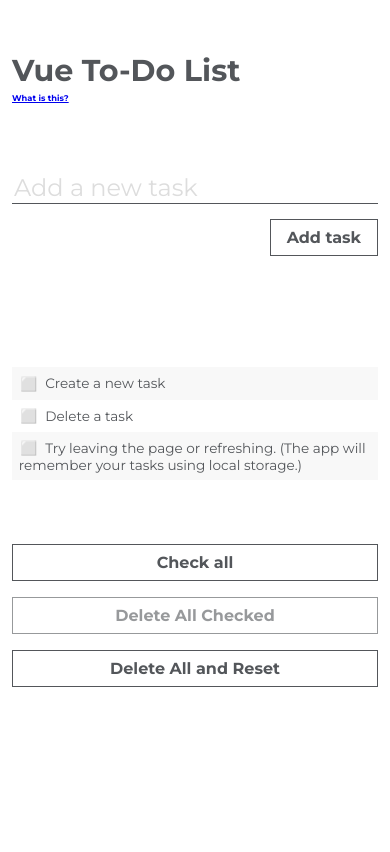
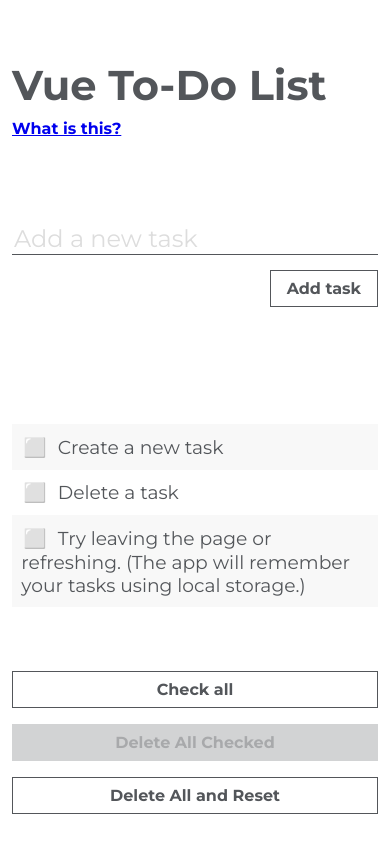
Before and after one commit to josh-collinsworth/vue-to-do-list, a Vue app: page / in a window 390 px wide. Shown: the top 852 px of the page. Built offline with nearby package versions, Linux system fonts and the light colour scheme.

Commit message:
Responsive touchups
Smoother animation for explanation; better mobile experience. Minor appearance flourishes.

```diff
--- a/src/App.vue
+++ b/src/App.vue
@@ -7,7 +7,7 @@
     <Explanation />
     <NewTaskEntry :todos="this.tasks"/>
     <TaskList :todos="this.tasks" @removeTask="this.deleteTask" @changeChecked="this.changeChecked" />
-    <ButtonBar @selectAll="selectAll" @deleteAllChecked="deleteAllChecked" @deleteAll="deleteAll" :allAreChecked="this.allAreChecked()" :anyAreChecked="this.getAnyChecked()"/>
+    <ButtonBar :allAreChecked="this.allAreChecked()" :anyAreChecked="this.getAnyChecked()" @selectAll="selectAll" @deleteAllChecked="deleteAllChecked" @deleteAll="deleteAll"/>
   </div>
 </template>
 
@@ -48,7 +48,6 @@ export default {
   methods: {
     updateLocalStorage: function(){
       localStorage.setItem('vueToDoList', JSON.stringify(this.tasks));
-      console.log(this.anyAreChecked());
     },
     selectAll: function(){
       const inputs = document.querySelectorAll('#app input[type="checkbox"]');
@@ -116,11 +115,11 @@ export default {
         this.updateLocalStorage();
       }
     },
-    getAllChecked: function(e){
+    getAllChecked: function(){
       const allCheckedNow = this.tasks.filter(task => task.taskChecked == true);
       return allCheckedNow.length == this.tasks.length;
     },
-    getAnyChecked: function(e){
+    getAnyChecked: function(){
       const anyCheckedNow = this.tasks.filter(task => task.taskChecked == true);
       return anyCheckedNow.length > 0;
     }
@@ -139,6 +138,8 @@ export default {
 <style>
   :root {
     --jcBlack: #53565a;
+    --jcYellow: #ffd100;
+    --lightGray: #a7a8aa;
   }
   #app {
     font-family: 'Montserrat', Helvetica, Arial, sans-serif;
@@ -157,6 +158,7 @@ export default {
   @media(max-width: 624px){
     #app {
       max-width: calc(100% - 24px);
+      font-size: 1.3rem;
     }
   }
   button {
@@ -169,15 +171,17 @@ export default {
     font-size: 1rem;
     font-weight: bold;
     cursor: pointer;
-    transition: color .15s, background-color .15s;
+    background-color: #fff;
+    transition: all .15s;
   }
   button[disabled]{
     pointer-events: none;
-    opacity: .6;
+    background-color: var(--lightGray);
+    border-color: var(--lightGray);
+    opacity: .5;
   }
-  button:not([disabled]):hover {
-    color: white;
-    background-color: var(--jcBlack);
+  button:not([disabled]):not(.delete):hover {
+    background-color: var(--jcYellow);
   }
   button:first-of-type{
     margin-left: 0;
--- a/src/components/Explanation.vue
+++ b/src/components/Explanation.vue
@@ -1,9 +1,11 @@
 <template>
     <div>
         <p><a id="explanation-link" href="#" @click="explain">What is this?</a></p>
+        <div :style="`height: ${explained ? '10rem' : '0'}; overflow: hidden; transition: all .3s ease-in-out;`">
         <transition name="fadeDown" >
-            <p id="explanation" v-if="explained">This is a personal project I took on to learn Vue. It's your standard to-do list, built entirely on Vue. It uses local storage to keep track of your list, so as long as you keep using the same browser, your list—including which items are and are not checked—will remain intact even if you leave the page and come back.</p>
+            <p id="explanation" v-if="explained" >This is a personal project I took on to learn Vue. It's your standard to-do list, built entirely on Vue. It uses local storage to keep track of your list, so as long as you keep using the same browser, your list—including which items are and are not checked—will remain intact even if you leave the page and come back.</p>
         </transition>
+        </div>
     </div>
 </template>
 
@@ -31,8 +33,8 @@ export default {
 
 
 <style scoped>
-    p {
-        font-size: .55em;
+    p, div {
+        font-size: 1rem;
         line-height: 1.4;
     }
     p a {
--- a/src/components/Task.vue
+++ b/src/components/Task.vue
@@ -109,6 +109,9 @@ export default {
     button.delete:after {
         transform: rotate(-45deg);
     }
+    button.delete:hover {
+        background: darkred;
+    }
     input[type="checkbox"]{
         position: absolute;
         left: -100vw;
```
